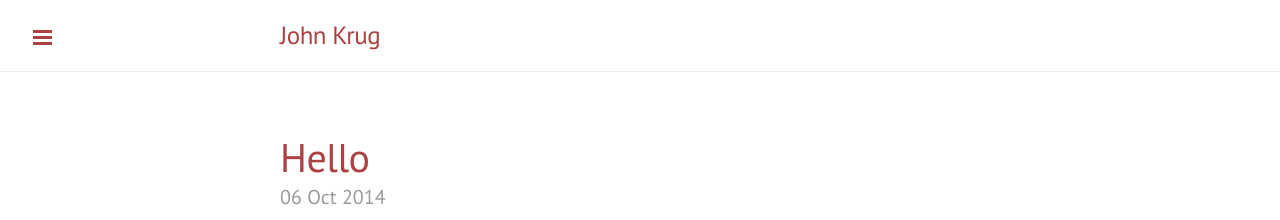
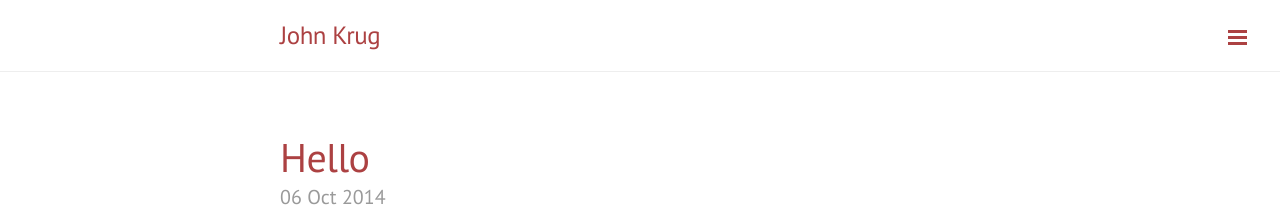
Before and after one commit to jhkrug/jhkrug.github.io, a Jekyll site: the page built from index.html, in a window 1280 px wide. Shown: the top 220 px of the page. Built offline with Jekyll 4.4.1, drawn with Linux system fonts in a browser that asks for light colours; Markdown is read by kramdown in place of the engine named in the settings; the list of posts is cut into pages by our own code.

Commit message:
small changes

```diff
--- a/_config.yml
+++ b/_config.yml
@@ -11,7 +11,7 @@ relative_permalinks: true
 # Setup
 title:               John Krug
 tagline:             ''
-description:         ''
+description:         'Some things to do with Library Systems and Analytics'
 url:                 http://jhkrug.gihub.io
 baseurl:             /
 paginate:            5
--- a/_layouts/default.html
+++ b/_layouts/default.html
@@ -3,7 +3,7 @@
 
   {% include head.html %}
 
-  <body class="theme-base-08">
+  <body class="layout-reverse sidebar-overlay theme-base-08">
 
     {% include sidebar.html %}
 
```
